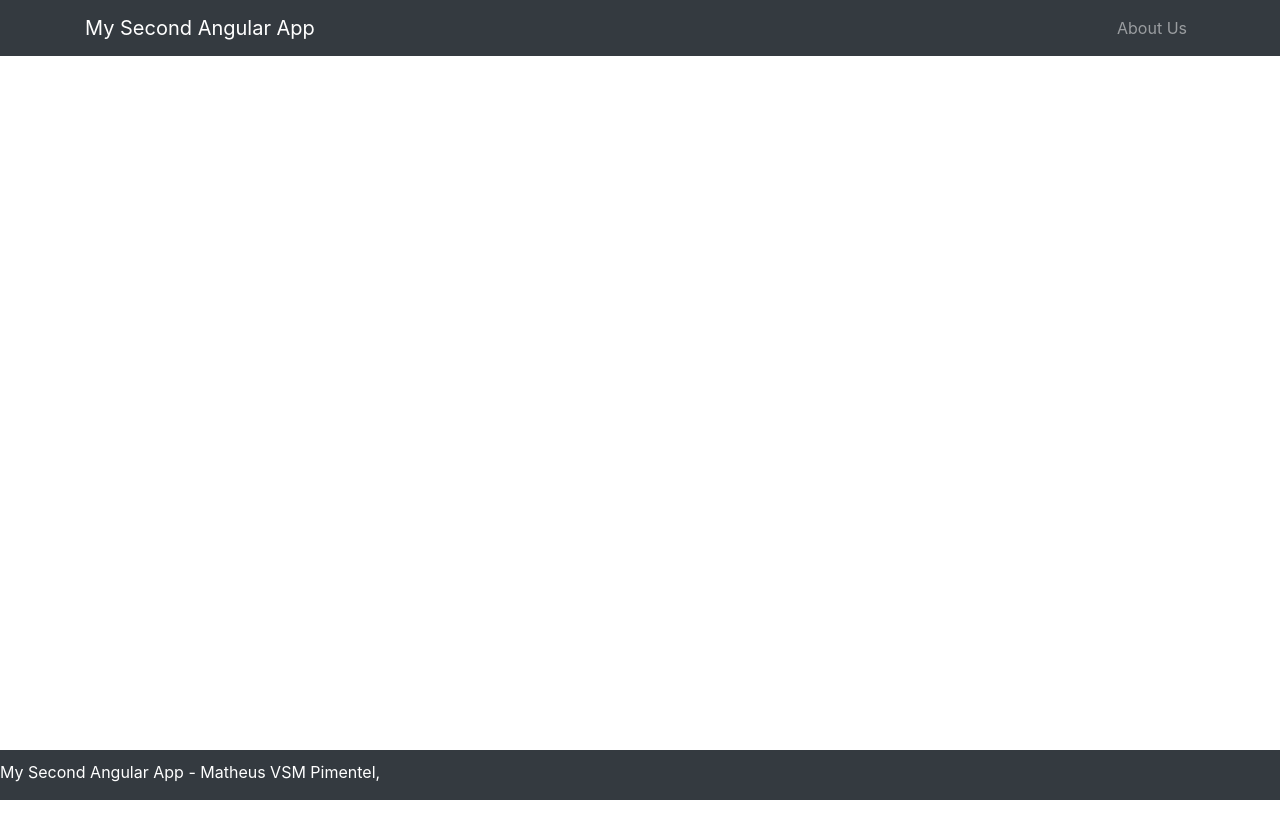
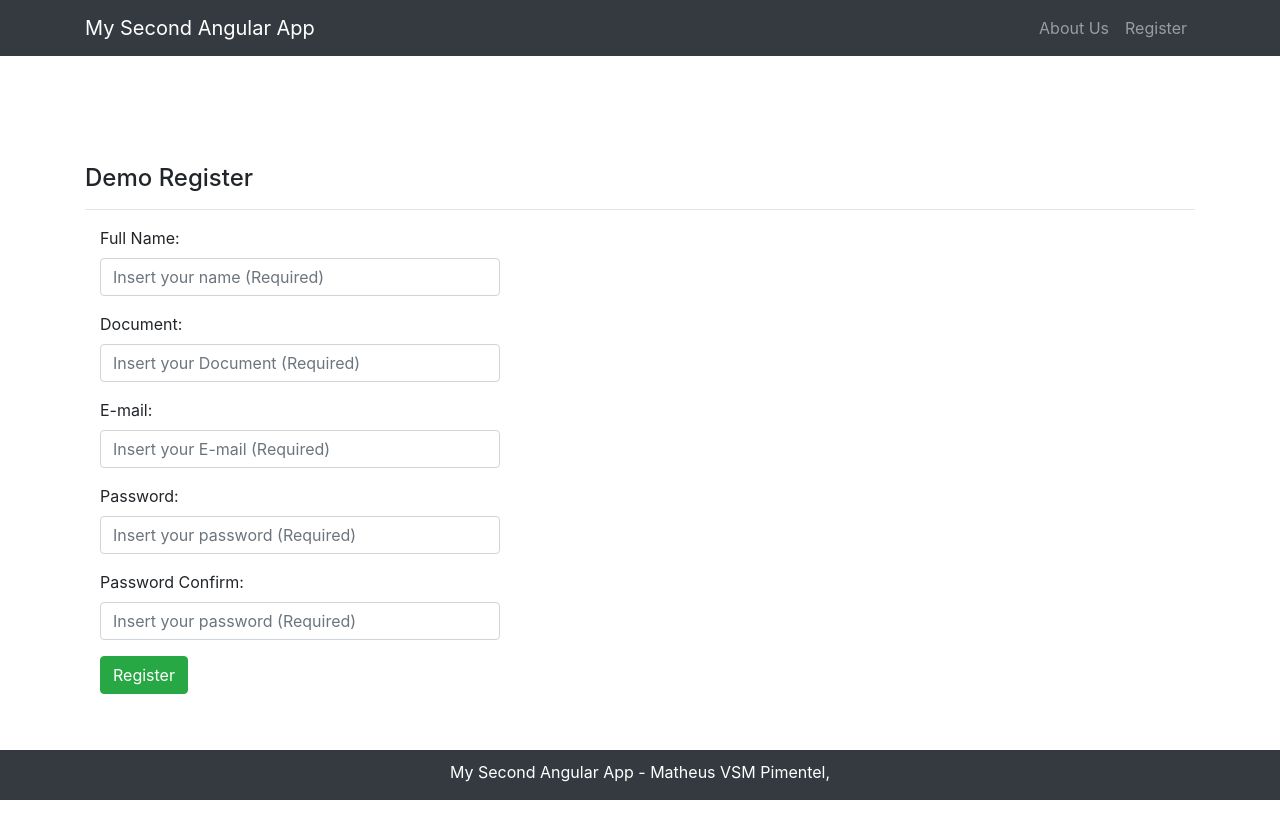
Before and after one commit to MatheusVSMPimentel/POC.Angular.Playground, an Angular app: page /register in a window 1280 px wide. Before the commit this address led to /. Shown: the top 838 px of the page. Before the commit the page ends 800 px from the top, so only its background shows below. Built offline with nearby package versions, Linux system fonts and the light colour scheme.

Commit message:
chore: import styles chore: create routes and component to registration page feat: adjust Angular.json to create html file when Angular generates component

```diff
--- a/angular.json
+++ b/angular.json
@@ -7,7 +7,7 @@
       "projectType": "application",
       "schematics": {
         "@schematics/angular:component": {
-          "inlineTemplate": true,
+          "inlineTemplate": false,
           "inlineStyle": true,
           "skipTests": true
         },
--- a/src/app/app.routes.ts
+++ b/src/app/app.routes.ts
@@ -1,9 +1,11 @@
 import { Routes } from '@angular/router';
 import { HomeComponent } from './navigation/home/home.component';
 import { AboutUsComponent } from './institutional/about-us/about-us.component';
+import { RegistrationComponent } from './demos/reactiveForms/registration/registration.component';
 
 export const routes: Routes = [
     {path:'', redirectTo: '/home', pathMatch:'full'},
     { path: 'home', component: HomeComponent},
     { path: 'about-us', component: AboutUsComponent},
+    { path: 'register', component: RegistrationComponent},
 ];
--- /dev/null
+++ b/src/app/demos/reactiveForms/registration/registration.component.html
@@ -0,0 +1,46 @@
+<div class="container main-container my-5">
+    <h4 class="pt-3">Demo Register</h4>
+    <hr>
+    <form novalidate>
+        <div class="form-group">
+            <label class="col-md-2 control-label" for="name">Full Name:</label>
+            <div class="col-md-10">
+                <input class="form-control" id="name" type="text" placeholder="Insert your name (Required)" >
+            </div>
+        </div>
+
+        <div class="form-group">
+            <label class="col-md-2 control-label" for="document">Document:</label>
+            <div class="col-md-10">
+                <input class="form-control" id="document" type="text" placeholder="Insert your Document (Required)" >
+            </div>
+        </div>
+
+        <div class="form-group">
+            <label class="col-md-2 control-label" for="email">E-mail:</label>
+            <div class="col-md-10">
+                <input class="form-control" id="email" type="text" placeholder="Insert your E-mail (Required)" >
+            </div>
+        </div>
+
+        <div class="form-group">
+            <label class="col-md-2 control-label" for="password">Password:</label>
+            <div class="col-md-10">
+                <input class="form-control" id="password" type="text" placeholder="Insert your password (Required)" >
+            </div>
+        </div>
+
+        <div class="form-group">
+            <label class="col-md-2 control-label" for="passwordConfirm">Password Confirm:</label>
+            <div class="col-md-10">
+                <input class="form-control" id="passwordConfirm" type="text" placeholder="Insert your password (Required)" >
+            </div>
+        </div>
+
+        <div class="form-group">
+            <div class="col-md-4 col-md-offset-2">
+                <span><button class="btn btn-success" id="register" type="submit">Register</button></span>
+            </div>
+        </div>
+    </form>
+</div>
--- /dev/null
+++ b/src/app/demos/reactiveForms/registration/registration.component.ts
@@ -0,0 +1,13 @@
+import { Component } from '@angular/core';
+import { ReactiveFormsModule } from '@angular/forms';
+
+@Component({
+  selector: 'app-registration',
+  standalone: true,
+  imports: [ReactiveFormsModule],
+  templateUrl: './registration.component.html',
+  styles: ``
+})
+export class RegistrationComponent {
+
+}
--- a/src/app/navigation/menu/menu.component.html
+++ b/src/app/navigation/menu/menu.component.html
@@ -10,6 +10,9 @@
           <li class="nav-item">
             <a class="nav-link"  [routerLink]="['/about-us']">About Us</a>
           </li>
+          <li class="nav-item">
+            <a class="nav-link"  [routerLink]="['/register']">Register</a>
+          </li>
         </ul>
       </div>
     </div>
--- a/src/styles.css
+++ b/src/styles.css
@@ -1 +1,19 @@
 /* You can add global styles to this file, and also import other style files */
+.main-container {
+    padding-top: 100px;
+    padding-right: 15px;
+    padding-left: 15px;
+    padding-bottom: 100px;
+    margin-right: auto;
+    margin-left: auto;
+    overflow:hidden;
+ }
+
+ .footer {
+  height: 50px;
+  text-align: center;
+}
+
+input, select, textarea{
+    max-width: 400px;
+}
```
